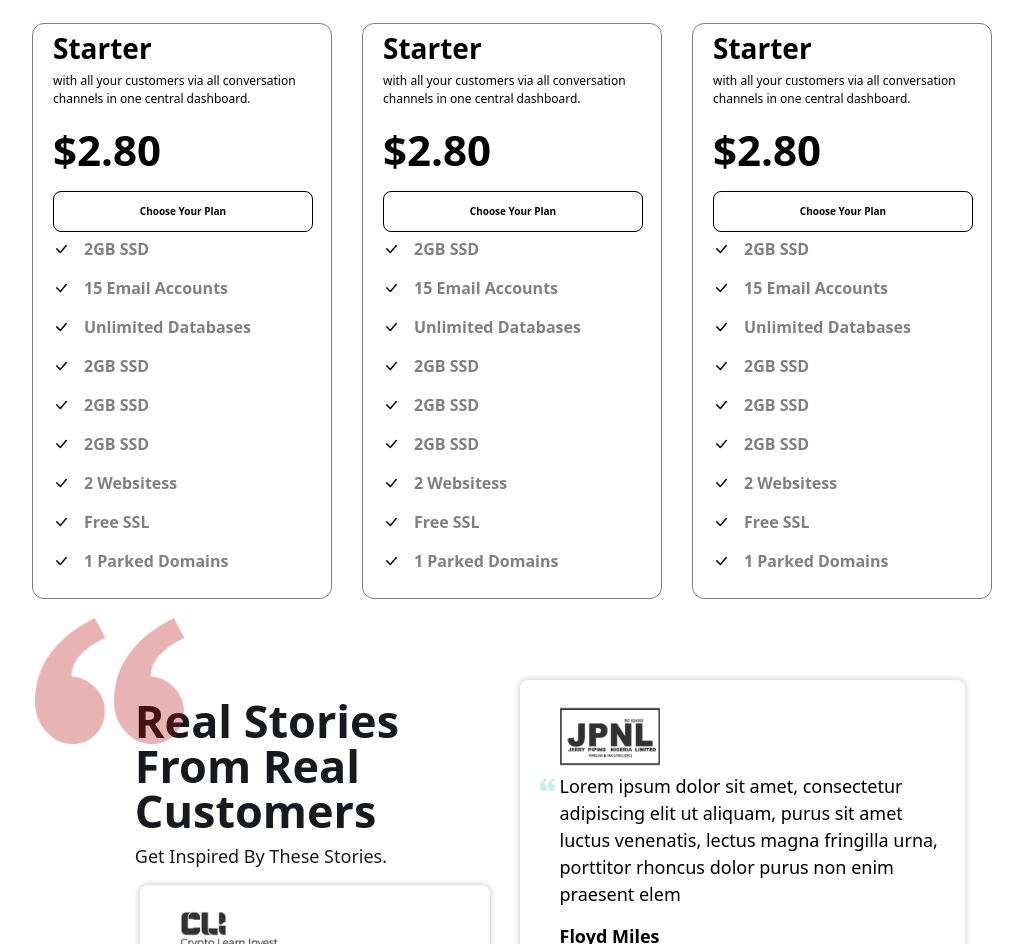
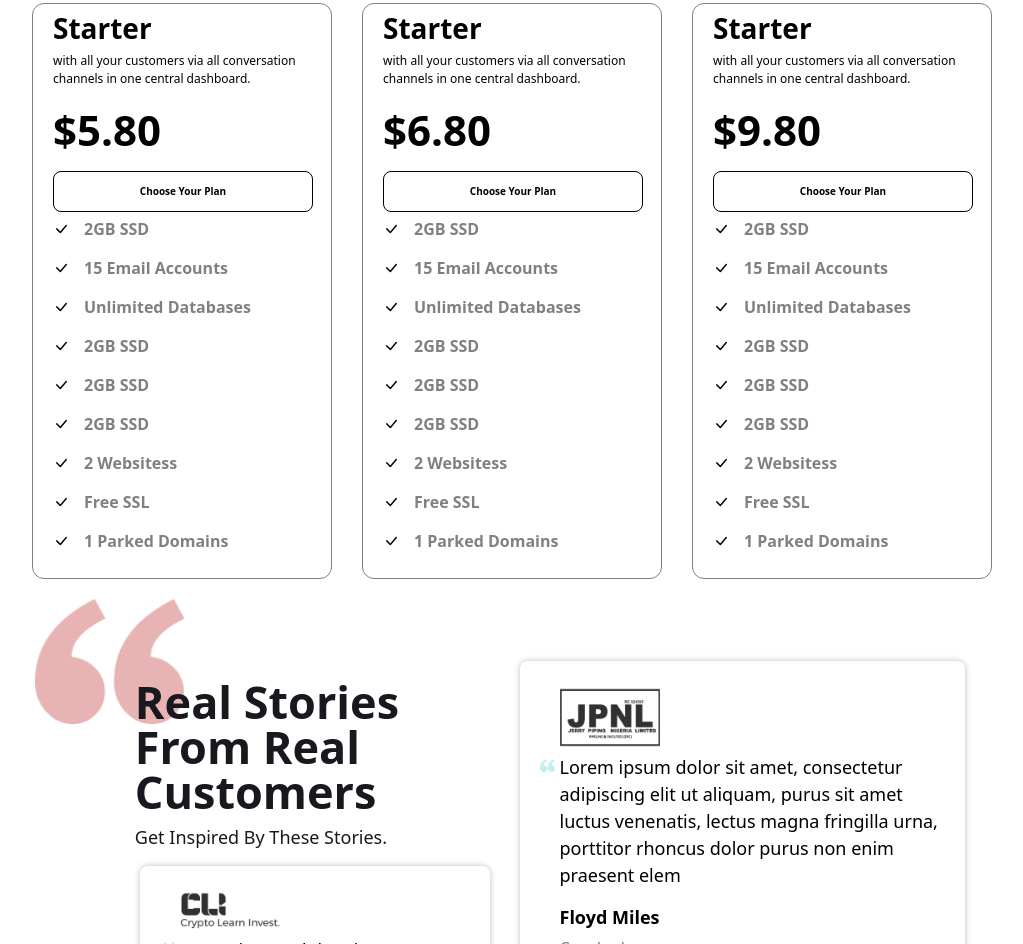
Before and after one commit to Roaashamia/landing-page-task2, a plain HTML site: page index.html in a window 1280 px wide. Shown: the part 1758-2702 px from the top of the page, without its empty margins (128-1151 px from the left). Drawn offline with nearby package versions, Linux system fonts and the light colour scheme.

Commit message:
update desgin

```diff
--- a/assests/css/index.css
+++ b/assests/css/index.css
@@ -179,7 +179,7 @@ button {
 .swiper-slide .desc {
   color: var(--main-text);
   font-weight: 300;
-  width: 60%;
+  width: 75%;
   font-size: 13px;
 }
 .swiper-navigation {
@@ -272,6 +272,9 @@ button {
   .tabs {
     width: 80%;
   }
+  .swiper-slide .desc {
+    width: 100%;
+  }
 }
 
 @media (max-width: 768px) {
@@ -348,6 +351,7 @@ button {
 .stories-section .marker {
   top: -80px;
   inset-inline-start: -100px;
+  z-index: -1;
 }
 .stories-section .marker img {
   max-width: 100%;
--- a/index.html
+++ b/index.html
@@ -302,7 +302,7 @@
             </div>
           </div>
           <div
-            class="cards-tabs basic d-flex flex-wrap align-items-center justify-content-center gap-5"
+            class="cards-tabs basic d-none d-flex flex-wrap align-items-center justify-content-center gap-5"
           >
             <div class="card-tabs d-flex flex-column align-items-start">
               <p class="title">Starter</p>
@@ -420,7 +420,7 @@
             </div>
           </div>
           <div
-            class="cards-tabs premium d-none d-flex flex-wrap align-items-center justify-content-center gap-5"
+            class="cards-tabs premium d-flex flex-wrap align-items-center justify-content-center gap-5"
           >
             <div class="card-tabs d-flex flex-column align-items-start">
               <p class="title">Starter</p>
--- a/index.js
+++ b/index.js
@@ -28,7 +28,7 @@ basicElements = document.querySelector('.basic');
 basicElement = document.querySelector('.basic-item');
 premiumElement = document.querySelector('.premium-item');
 premiumElements = document.querySelector('.premium');
-basicElement.addEventListener("click", function (e) {
+basicElement.addEventListener("click", function () {
     premiumElement.classList.remove('active');
     basicElement.classList.add('active');
     premiumElements.classList.add('d-none');
@@ -36,7 +36,7 @@ basicElement.addEventListener("click", function (e) {
     basicElements.classList.remove('d-none');
     basicElements.classList.add('d-flex');
 });
-premiumElement.addEventListener("click", function (e) {
+premiumElement.addEventListener("click", function () {
     premiumElement.classList.add('active');
     basicElement.classList.remove('active');
     premiumElements.classList.remove('d-none');
```
